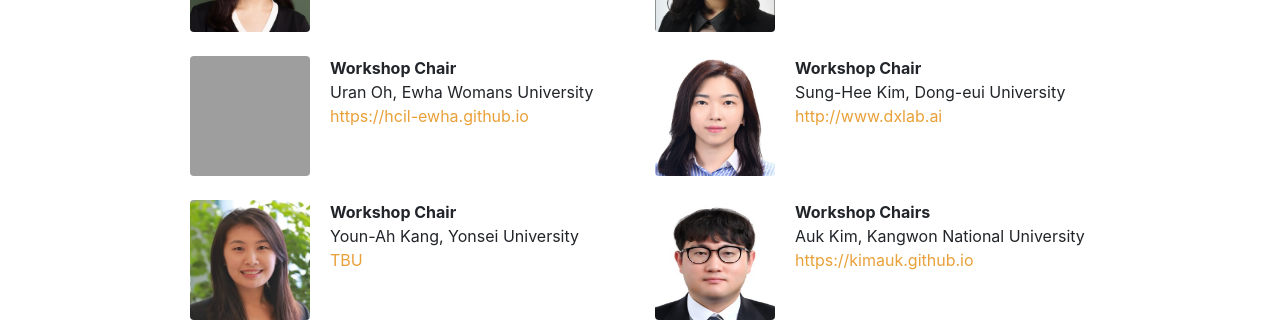
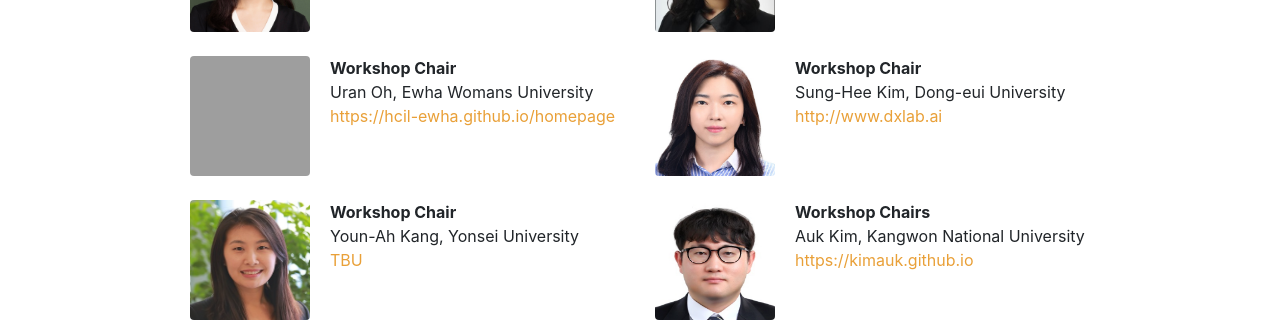
Before and after one commit to sigchikr/sigchikr.github.io, a Jekyll site: the page built from _pages/about.html, in a window 1280 px wide. Shown: the part 661-983 px from the top of the page. Built offline with Jekyll 4.4.1, drawn with Linux system fonts in a browser that asks for light colours; some of the changed lines change nothing that is shown; grey boxes are pictures that could not be loaded.

Commit message:
Update about.html

```diff
--- a/_pages/about.html
+++ b/_pages/about.html
@@ -17,7 +17,7 @@
     <div>
       <strong>Co-chair</strong><br>
       Hyunggu Jung, University of Seoul<br>
-      <a href="https://hcail.uos.ac.kr">https://hcail.uos.ac.kr</a>
+      <a targe="_blank" href="https://hcail.uos.ac.kr">https://hcail.uos.ac.kr</a>
     </div>
   </div>
 
@@ -29,7 +29,7 @@
     <div>
       <strong>Co-chair</strong><br>
       Ian Oakley, UNIST<br>
-      <a href="http://interactions.unist.ac.kr">http://interactions.unist.ac.kr</a>
+      <a targe="_blank" href="http://interactions.unist.ac.kr">http://interactions.unist.ac.kr</a>
     </div>
   </div>
 
@@ -46,7 +46,7 @@
     <div>
       <strong>Secretary</strong><br>
       Jaeyeon Lee, UNIST<br>
-      <a href="https://jaeyeonlee.com">https://jaeyeonlee.com</a>
+      <a targe="_blank" href="https://jaeyeonlee.com">https://jaeyeonlee.com</a>
     </div>
   </div>
 
@@ -58,7 +58,7 @@
     <div>
       <strong>Treasurer</strong><br>
       Hajin Lim, Seoul National University<br>
-      <a href="https://www.hajinlim.com/">https://www.hajinlim.com</a>
+      <a targe="_blank" href="https://www.hajinlim.com/">https://www.hajinlim.com</a>
     </div>
   </div>
 </div> <!-- End of row -->
@@ -74,7 +74,7 @@
     <div>
       <strong>Workshop Chair</strong><br>
       Uran Oh, Ewha Womans University<br>
-      <a href="https://hcil-ewha.github.io">https://hcil-ewha.github.io</a>
+      <a targe="_blank" href="hhttps://hcil-ewha.github.io/homepage/">https://hcil-ewha.github.io/homepage</a>
     </div>
   </div>
 
@@ -86,7 +86,7 @@
     <div>
       <strong>Workshop Chair</strong><br>
       Sung-Hee Kim, Dong-eui University<br>
-      <a href="http://www.dxlab.ai/">http://www.dxlab.ai</a>
+      <a targe="_blank" href="http://www.dxlab.ai/">http://www.dxlab.ai</a>
     </div>
   </div>
 </div> <!-- End of row -->
@@ -102,7 +102,7 @@
     <div>
       <strong>Workshop Chair</strong><br>
       Youn-Ah Kang, Yonsei University<br>
-      <a href="#">TBU</a>
+      <a targe="_blank" href="#">TBU</a>
     </div>
   </div>
 
@@ -114,7 +114,7 @@
     <div>
       <strong>Workshop Chairs</strong><br>
       Auk Kim, Kangwon National University<br>
-      <a href="https://kimauk.github.io/">https://kimauk.github.io</a>
+      <a targe="_blank" href="https://kimauk.github.io/">https://kimauk.github.io</a>
     </div>
   </div>
 
@@ -131,7 +131,7 @@
     <div>
       <strong>Education Co-chair</strong><br>
       Inseok Hwang, POSTECH<br>
-      <a href="https://www.his-lab.org/">https://www.his-lab.org</a>
+      <a targe="_blank" href="https://www.his-lab.org/">https://www.his-lab.org</a>
     </div>
   </div>
   <div class="organizer col-sm-6">
@@ -142,7 +142,7 @@
     <div>
       <strong>Education Co-chair</strong><br>
       Uichin Lee, KAIST<br>
-      <a href="https://ic.kaist.ac.kr">https://ic.kaist.ac.kr</a>
+      <a targe="_blank" href="https://ic.kaist.ac.kr">https://ic.kaist.ac.kr</a>
     </div>
   </div>
 </div> <!-- End of row -->
@@ -158,7 +158,7 @@
     <div>
       <strong>Education Co-chair</strong><br>
       Jean Y. Song, DGIST<br>
-      <a href="https://jyskwon.github.io">https://jyskwon.github.io</a>
+      <a targe="_blank" href="https://jyskwon.github.io">https://jyskwon.github.io</a>
     </div>
   </div>
   <div class="organizer col-sm-6">
@@ -169,7 +169,7 @@
     <div>
       <strong>Education Co-chair</strong><br>
       Yoonji Kim, Chung-Ang University<br>
-      <a href="https://www.yoonji-kim.com">https://www.yoonji-kim.com</a>
+      <a targe="_blank" href="https://www.yoonji-kim.com">https://www.yoonji-kim.com</a>
     </div>
   </div>
 </div> <!-- End of row -->
@@ -185,7 +185,7 @@
     <div>
       <strong>Web Chair</strong><br>
       Sangkeun Park, Kyunghee University<br>
-      <a href="https://skpark-khu.github.io">https://skpark-khu.github.io</a>
+      <a targe="_blank" href="https://skpark-khu.github.io">https://skpark-khu.github.io</a>
     </div>
   </div>
 
@@ -209,7 +209,7 @@
     <div>
       <strong>Role</strong><br>
       Name<br>
-      <a href="#"></a>
+      <a targe="_blank" href="#"></a>
     </div>
   </div>
 
@@ -221,7 +221,7 @@
     <div>
       <strong>Role</strong><br>
       Name<br>
-      <a href="#"></a>
+      <a targe="_blank" href="#"></a>
     </div>
   </div>
 
```
